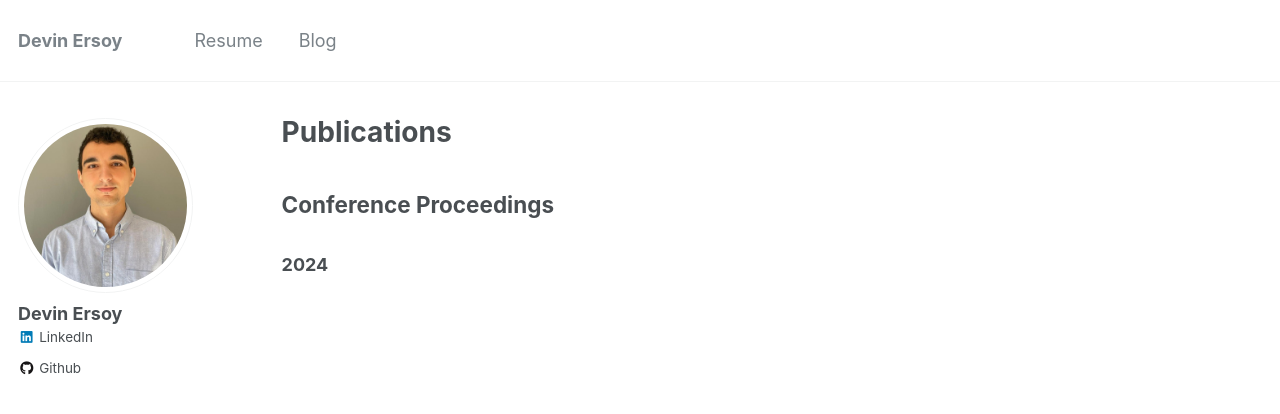
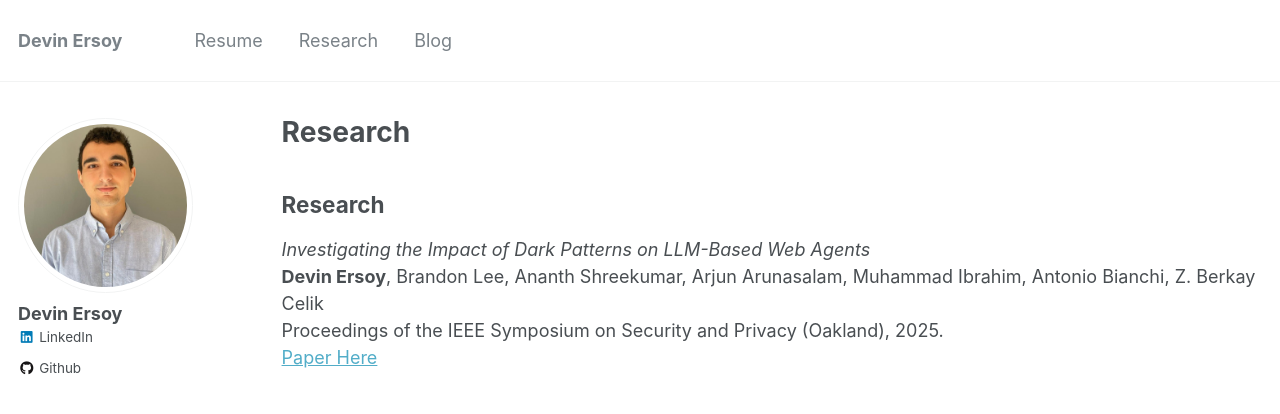
Before and after one commit to devinat1/devinat1.github.io, a Jekyll site: the page built from _pages/publications.md, in a window 1280 px wide. Shown: the top 414 px of the page. Built offline with Jekyll 4.4.1, drawn with Linux system fonts in a browser that asks for light colours.

Commit message:
refactor: Rename 'Publications' to 'Research' and update navigation; remove resume page

```diff
--- a/_data/navigation.yml
+++ b/_data/navigation.yml
@@ -1,7 +1,5 @@
 # main links links
 main:
-  # - title: "Publications"
-    # url: /publications
 
   # - title: "Talks"
   #   url: /talks/
@@ -17,6 +15,8 @@ main:
 
   - title: "Resume"
     url: /files/resume.pdf
+  - title: "Research"
+    url: /research
 
   # - title: "Teaching"
   #   url: /teaching
--- a/_pages/publications.md
+++ b/_pages/publications.md
@@ -1,9 +1,13 @@
 ---
 layout: archive
-title: "Publications"
-permalink: /publications/
+title: "Research"
+permalink: /research/
 author_profile: true
 ---
 
-## Conference Proceedings
-### 2024
+## Research
+
+*Investigating the Impact of Dark Patterns on LLM-Based Web Agents*<br>
+**Devin Ersoy**, Brandon Lee, Ananth Shreekumar, Arjun Arunasalam, Muhammad Ibrahim, Antonio Bianchi, Z. Berkay Celik<br>
+Proceedings of the IEEE Symposium on Security and Privacy (Oakland), 2025. <br>
+[Paper Here](https://arxiv.org/abs/2510.18113)<br>
```
Also changed, not shown: _pages/resume.md (deleted, +0 -52 lines).
